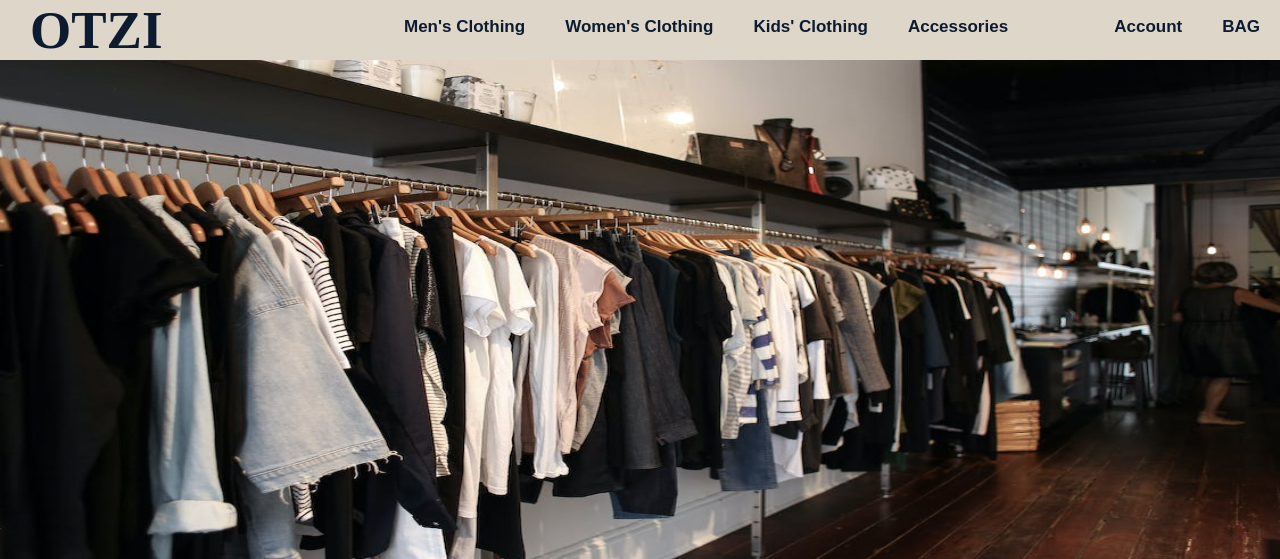
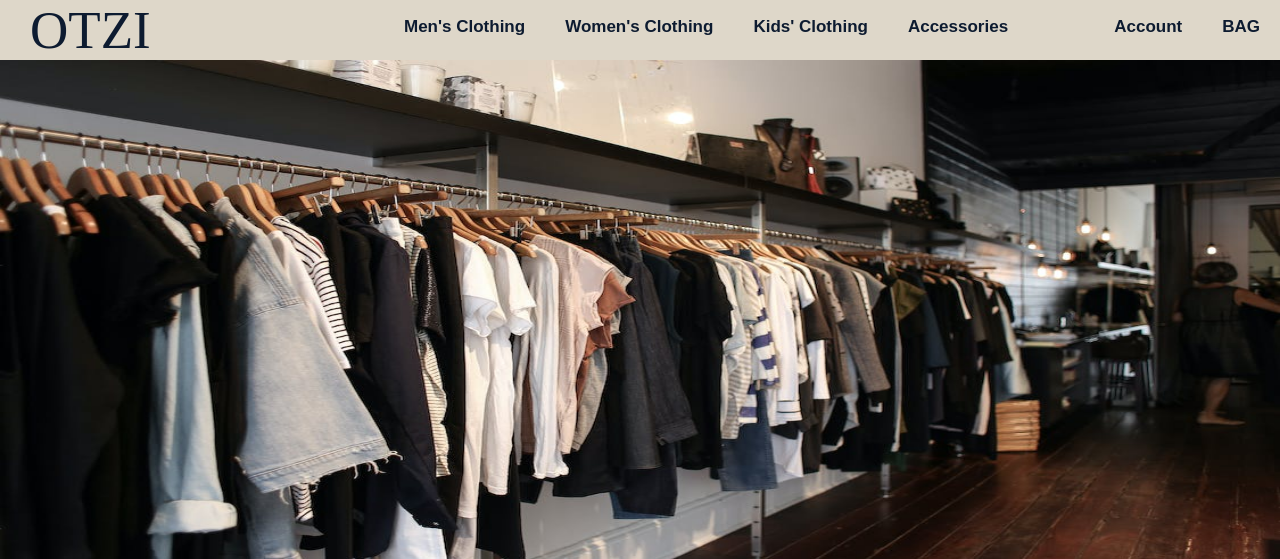
Before and after one commit to rauuu369/Store, a PHP site: page /homepage.html in a window 1280 px wide. Shown: the top 559 px of the page. Run offline with PHP 8.4, Linux system fonts and the light colour scheme.

Commit message:
Se modificaron las propiedades del logo

```diff
--- a/OTZI/css/home.css
+++ b/OTZI/css/home.css
@@ -5,6 +5,7 @@
 
 header{
     height: 60px;
+    align-items: center;
 }
 
 body{
@@ -21,6 +22,7 @@ body{
     font-size: 53px;
     color: #0d1b30;
     padding-left: 30px;
+    text-decoration: none;
 }
 
 .links{
@@ -29,7 +31,7 @@ body{
     width: 70%;
 }
 
-a{
+.options, .account{
     font-size: 17px;
     font-family: 'Oswald', sans-serif;
     color: #0d1b30;
--- a/OTZI/homepage.html
+++ b/OTZI/homepage.html
@@ -10,7 +10,7 @@
 <body>
     <header>
             <div class="logo">
-                <h1 class="title">OTZI</h1>
+                <a href='#'class="title">OTZI</a>
             </div>
             <nav class="links">
                     <a class="options">Men's Clothing</a>
```
